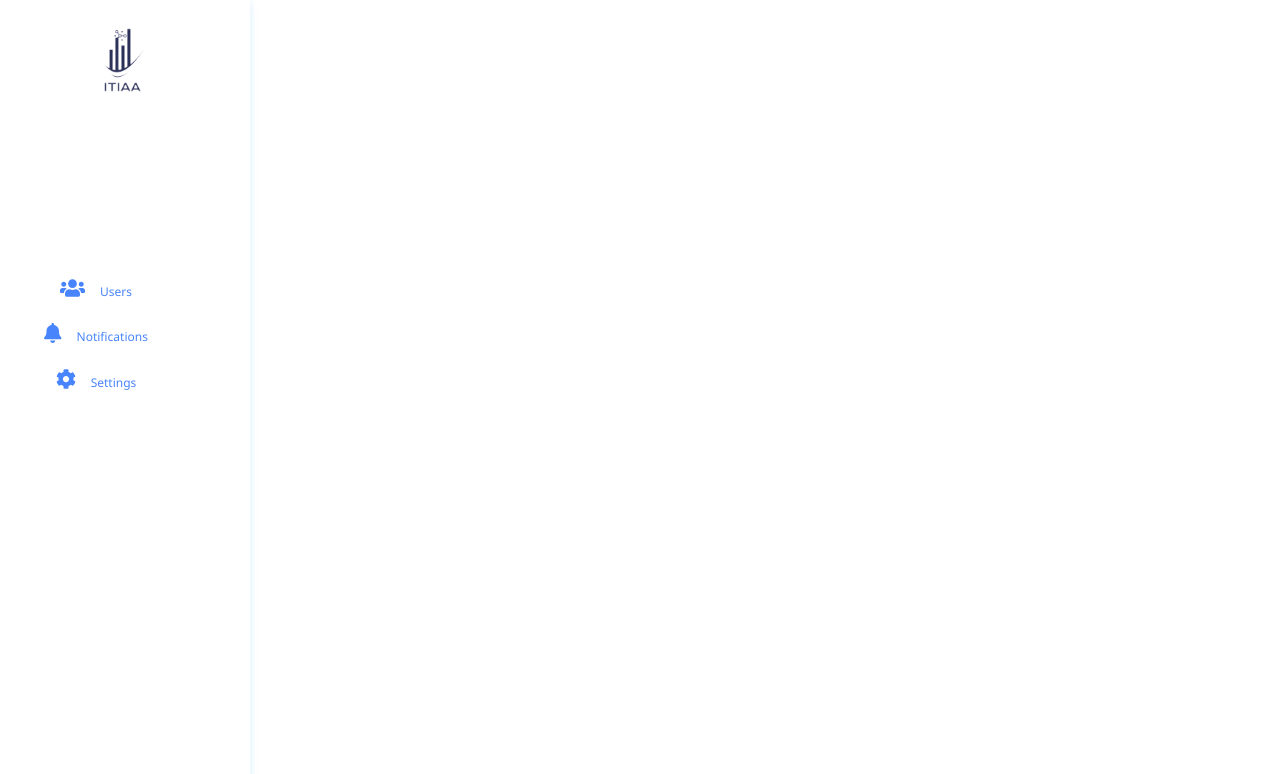
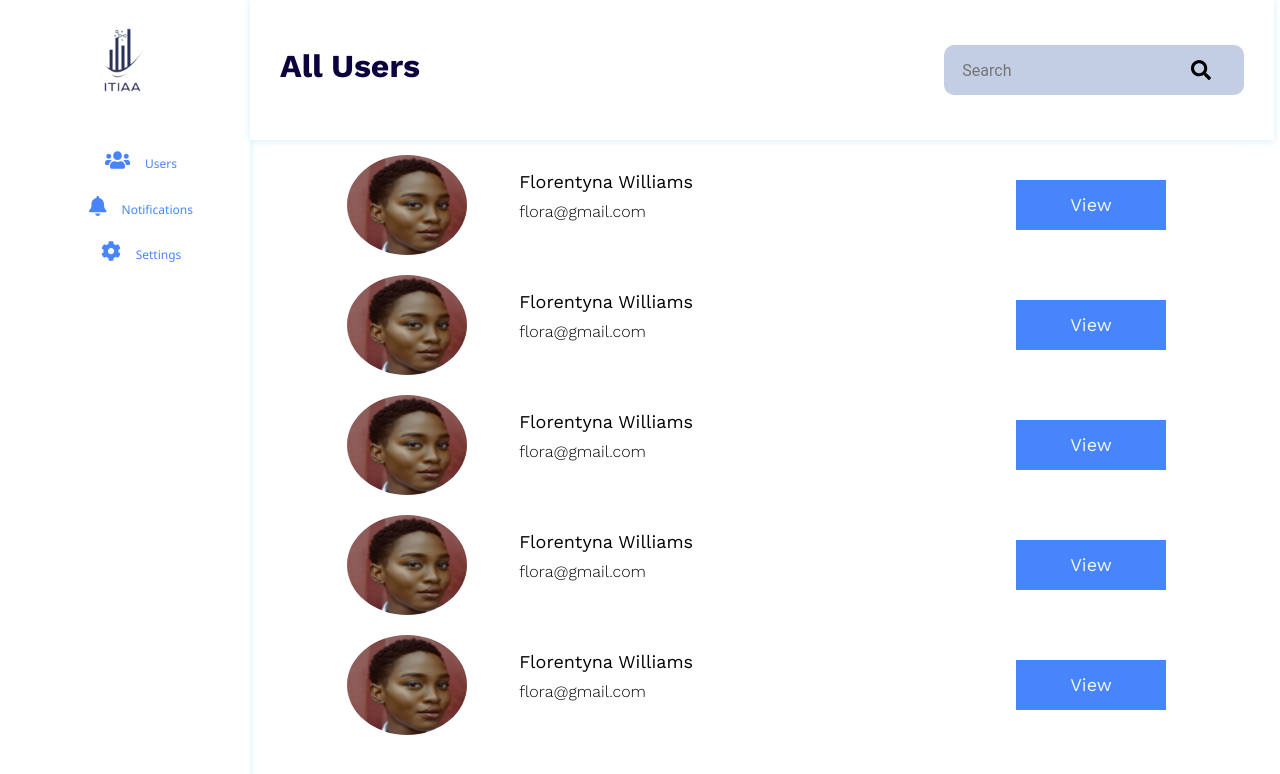
Before and after one commit to BabalwaMpunyuka/team-scrum-frontend, a React (Create React App) app: page /admin in a window 1280 px wide. Shown: the top 774 px of the page. Built offline with nearby package versions, Linux system fonts and the light colour scheme.

Commit message:
Updating Adm

```diff
--- a/src/App.jsx
+++ b/src/App.jsx
@@ -10,7 +10,6 @@ import AppState from "./store/AppState";
 //Components
 import GlobalLayout from "./components/layout/GlobalLayout";
 import ProtectedRoute from "./components/ProtectedRoute";
-import AdminSideNav from './components/Navigation/adminNav/AdminSideNav'
 
 //Pages
 import Home from "./pages/Home";
@@ -26,6 +25,7 @@ import Report from "./pages/report/Report";
 import Support from "./pages/support/Support";
 import ForgotPassword from "./pages/signup/ForgotPassword";
 import ChangePassword from "./pages/signup/ChangePassword";
+import Admin from "./pages/admin/Admin";
 // import ScrollToTop from "./components/ScrollToTop";
 
 library.add(fab, fas);
@@ -37,7 +37,7 @@ function App() {
       <AppState>
         <Switch>
           <Route exact path="/admin">
-            <AdminSideNav />
+            <Admin />
           </Route>
           <Route exact path="/signup">
             <SignUp />
--- a/src/components/Navigation/adminNav/AdminSideNav.module.css
+++ b/src/components/Navigation/adminNav/AdminSideNav.module.css
@@ -1,4 +1,7 @@
 .wrapper {
+    position: absolute;
+    top: 0;
+    left: 0;
     display: flex;
     flex-wrap: wrap;
     /* flex-direction: column; */
@@ -11,6 +14,9 @@
     padding-top: 25px;
 }
 .navlinks {
+    position: absolute;
+    top: 320px;
+    left: 90px;
     display: flex;
     flex-direction: column;
     align-items: center;
@@ -40,3 +46,54 @@
     margin-right: 15px;
     color: #4884FB;
 }
+.top_wrapper {
+    position: relative;
+    top: 595px;
+    right: 0;
+    display: flex;
+    flex-direction: row;
+    align-items: center;
+    justify-content: space-between;
+    margin-top: -595px;
+    margin-left: 250px;
+    width: 80%;
+    height: 140px;
+    background: #FFFFFF;
+    padding: 0 30px;
+    box-shadow: 0px 1px 8px rgba(0, 153, 255, 0.16);
+}
+.users {
+    font-family: 'Work Sans', sans-serif;
+    font-size: 32px;
+    font-style: normal;
+    font-weight: bold;
+    line-height: 25px;
+    color: #0C023E;
+}
+.input_control {
+    display: flex;
+    flex-direction: row;
+    align-items: center;
+    justify-content: space-evenly;
+    width: 300px;
+    height: 50px;
+    background-color: #c3cee4;
+    border-radius: 10px;
+}
+.search {
+    width: 70%;
+    height: 50px;
+    border: none;
+    background-color: #c3cee4;
+}
+.search::placeholder {
+    font-family: 'Roboto', sans-serif;
+    font-weight: normal;
+    font-size: 16px;
+    text-align: left;
+}
+.icons {
+    font-size: 20px;
+    margin-right: 15px;
+    color: black;
+}
--- /dev/null
+++ b/src/components/Navigation/adminNav/AdminTopNav.jsx
@@ -0,0 +1,23 @@
+import styles from './AdminSideNav.module.css';
+import { useState } from 'react';
+import { FontAwesomeIcon } from '@fortawesome/react-fontawesome';
+
+const AdminTopNav = () => {
+    const [search, setSearch] = useState("");
+
+    return (
+        <div className={`${styles.top_wrapper}`}>
+            <h1 className={`h1 ${styles.users}`}>All Users</h1>
+            <div className={`${styles.input_control}`}>
+                <input type="search"
+                className={`${styles.search}`}
+                name="search"
+                value={search}
+                placeholder="Search"
+                onChange={() => setSearch(search)}/>
+                <FontAwesomeIcon icon={["fas", "search"]} className={`${styles.icons}`}/>
+            </div>
+        </div>
+    )
+}
+export default AdminTopNav;
--- /dev/null
+++ b/src/pages/admin/Admin.jsx
@@ -0,0 +1,87 @@
+import AdminSideNav from "../../components/Navigation/adminNav/AdminSideNav";
+import AdminTopNav from "../../components/Navigation/adminNav/AdminTopNav";
+import styles from './Admin.module.css';
+import user from '../../images/user.png';
+
+const Admin = () => {
+
+    return (
+        <div clasName={`${styles.wrapper}`}>
+            <AdminSideNav />
+            <AdminTopNav />
+            <div className={`${styles.users}`}>
+                <div className={`${styles.user}`}>
+                    <div className={`${styles.user_image}`}>
+                        <img src={user} alt="User" className={`${styles.image}`}/>
+                    </div>
+                    <div className={`${styles.user_info}`}>
+                        <div className={`${styles.user_name}`}>
+                            <h3>Florentyna Williams</h3>
+                            <p>flora@gmail.com</p>
+                        </div>
+                        <button className={`${styles.btn}`}>
+                            View
+                        </button>
+                    </div>
+                </div>
+                 <div className={`${styles.user}`}>
+                    <div className={`${styles.user_image}`}>
+                        <img src={user} alt="User" className={`${styles.image}`}/>
+                    </div>
+                    <div className={`${styles.user_info}`}>
+                        <div className={`${styles.user_name}`}>
+                            <h3>Florentyna Williams</h3>
+                            <p>flora@gmail.com</p>
+                        </div>
+                        <button className={`${styles.btn}`}>
+                            View
+                        </button>
+                    </div>
+                </div>
+                 <div className={`${styles.user}`}>
+                    <div className={`${styles.user_image}`}>
+                        <img src={user} alt="User" className={`${styles.image}`}/>
+                    </div>
+                    <div className={`${styles.user_info}`}>
+                        <div className={`${styles.user_name}`}>
+                            <h3>Florentyna Williams</h3>
+                            <p>flora@gmail.com</p>
+                        </div>
+                        <button className={`${styles.btn}`}>
+                            View
+                        </button>
+                    </div>
+                </div>
+                 <div className={`${styles.user}`}>
+                    <div className={`${styles.user_image}`}>
+                        <img src={user} alt="User" className={`${styles.image}`}/>
+                    </div>
+                    <div className={`${styles.user_info}`}>
+                        <div className={`${styles.user_name}`}>
+                            <h3>Florentyna Williams</h3>
+                            <p>flora@gmail.com</p>
+                        </div>
+                        <button className={`${styles.btn}`}>
+                            View
+                        </button>
+                    </div>
+                </div>
+                 <div className={`${styles.user}`}>
+                    <div className={`${styles.user_image}`}>
+                        <img src={user} alt="User" className={`${styles.image}`}/>
+                    </div>
+                    <div className={`${styles.user_info}`}>
+                        <div className={`${styles.user_name}`}>
+                            <h3>Florentyna Williams</h3>
+                            <p>flora@gmail.com</p>
+                        </div>
+                        <button className={`${styles.btn}`}>
+                            View
+                        </button>
+                    </div>
+                </div>
+            </div>
+        </div>
+    )
+}
+export default Admin;
--- /dev/null
+++ b/src/pages/admin/Admin.module.css
@@ -0,0 +1,54 @@
+.wrapper {
+    width: 100%;
+    height: 100%;
+}
+.users {
+    position: relative;
+    top: 700px;
+    right: 0;
+    margin-top: -100px;
+    margin-left: 270px;
+    display: flex;
+    flex-direction: column;
+    align-items: center;
+    width: 76%;
+    background: #fff;
+}
+.user {
+    display: flex;
+    flex-direction: row;
+    align-items: center;
+    justify-content: space-evenly;
+    width: 95%;
+    height: 120px;
+    background: #ffffff8a;
+}
+.user_image {
+    width: 120px;
+    height: 100px;
+    border-radius: 50%;
+}
+.image {
+    /* object-fit: contain; */
+    width: 100%;
+    height: 100px;
+    border-radius: 50%;
+}
+.user_info {
+    width: 70%;
+    display: flex;
+    flex-direction: row;
+    align-items: center;
+    justify-content: space-between;
+}
+.btn {
+    width: 150px;
+    height: 50px;
+    background: #4884FB;
+    border: none;
+    text-align: center;
+    font-family: 'Work Sans', sans-serif;
+    font-size: 18px;
+    font-weight: 400;
+    color:  aliceblue;
+}
```
